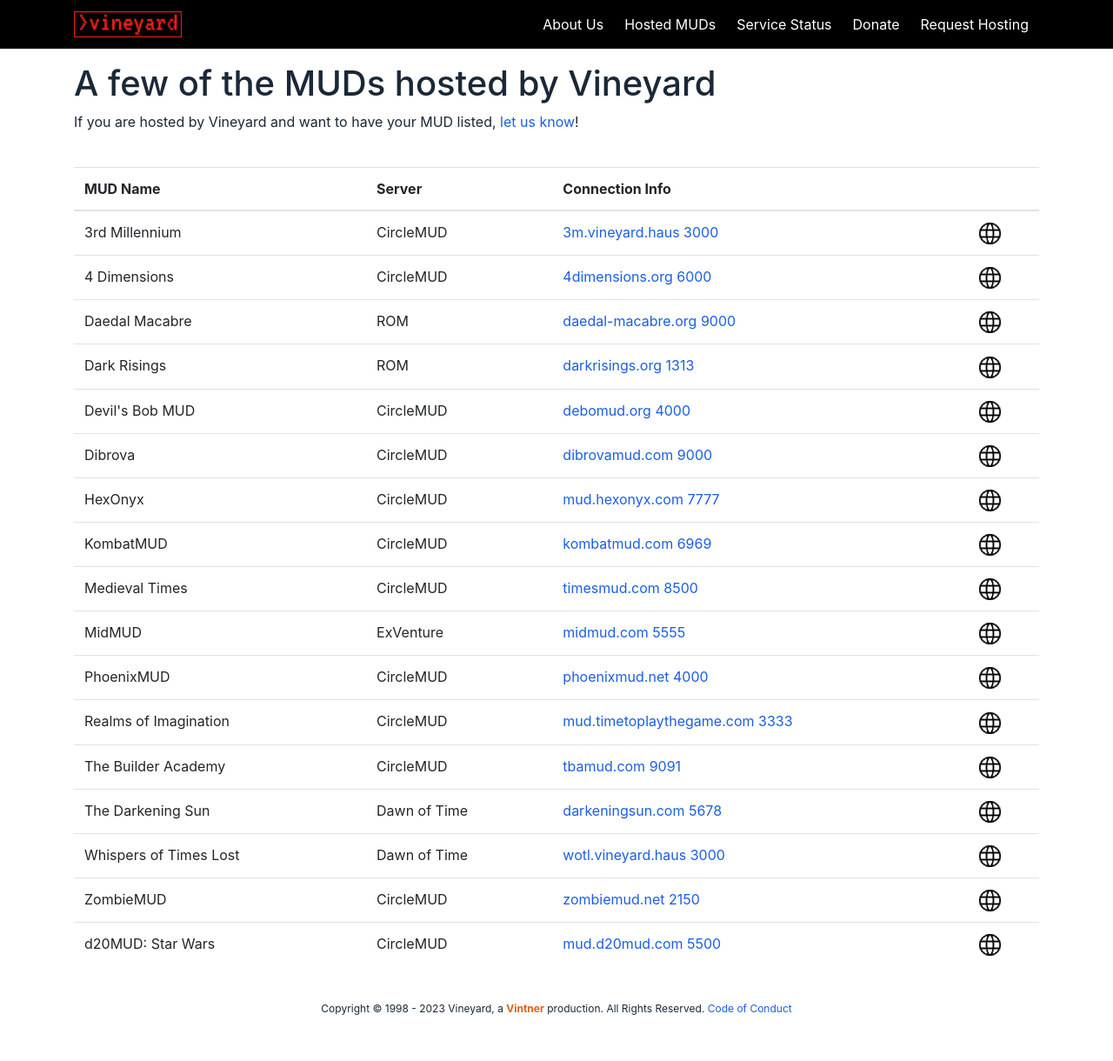
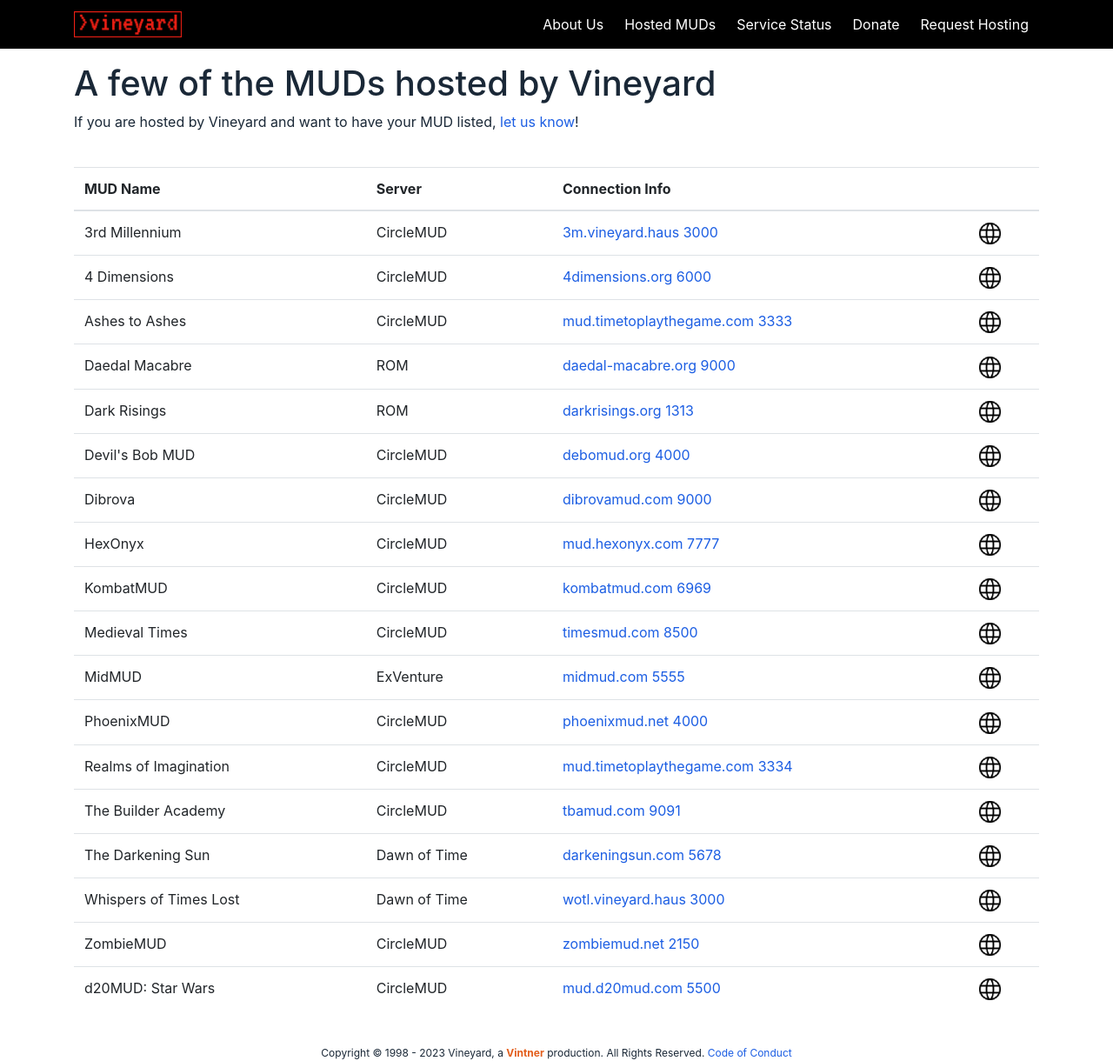
Before and after one commit to vintnerhaus/vineyard.haus, a Jekyll site: the page built from muds.html, in a window 1280 px wide. Shown: the whole page at 87% size. Built offline with Jekyll 4.4.1, drawn with Linux system fonts in a browser that asks for light colours; nearby versions of some CDN libraries; Markdown is read by kramdown in place of the engine named in the settings; before the commit the page ends 1169 px from its top, so only the background shows below that.

Commit message:
Update mud_list.json

```diff
--- a/_data/mud_list.json
+++ b/_data/mud_list.json
@@ -62,6 +62,13 @@
       "server": "CircleMUD",
       "site": "mud.timetoplaythegame.com",
       "server_address": "mud.timetoplaythegame.com",
+      "server_port": "3334",
+    },
+    {
+      "mud_name": "Ashes to Ashes",
+      "server": "CircleMUD",
+      "site": "mud.timetoplaythegame.com",
+      "server_address": "mud.timetoplaythegame.com",
       "server_port": "3333",
     },
     {
```
